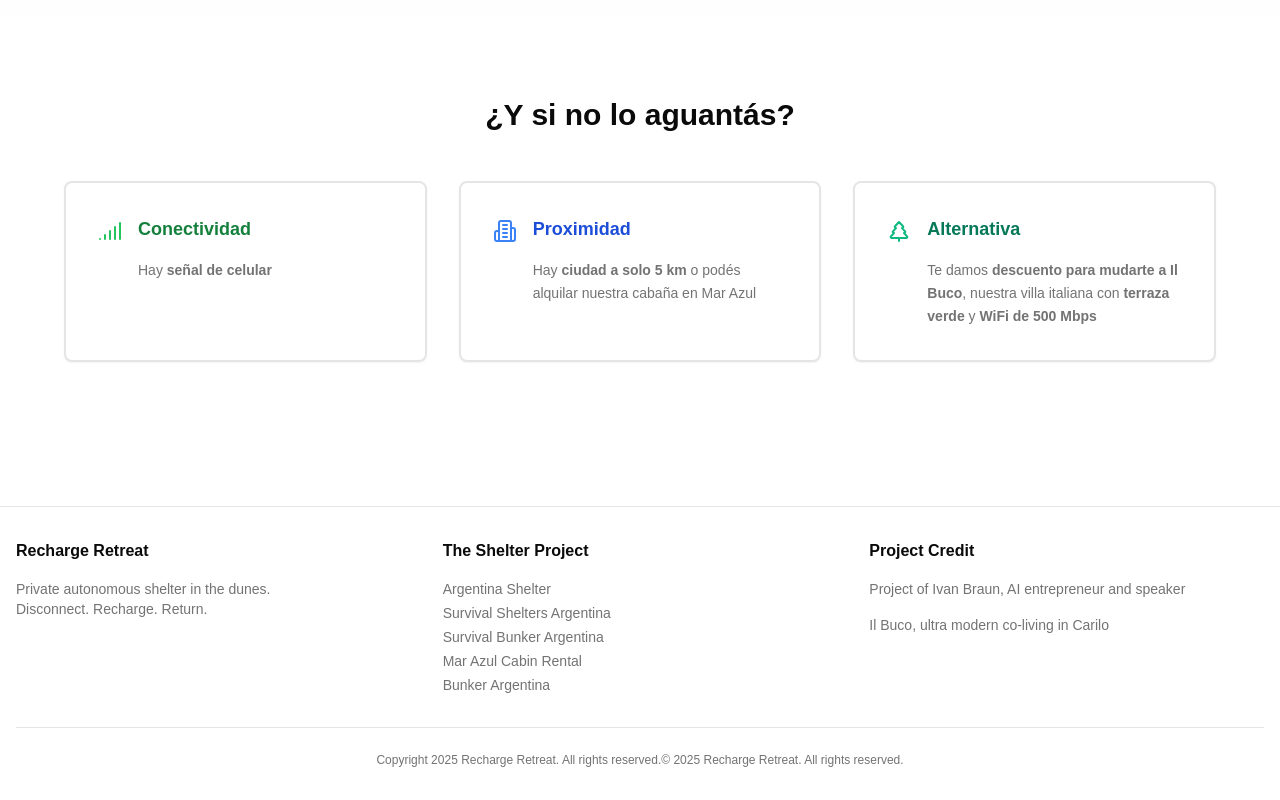
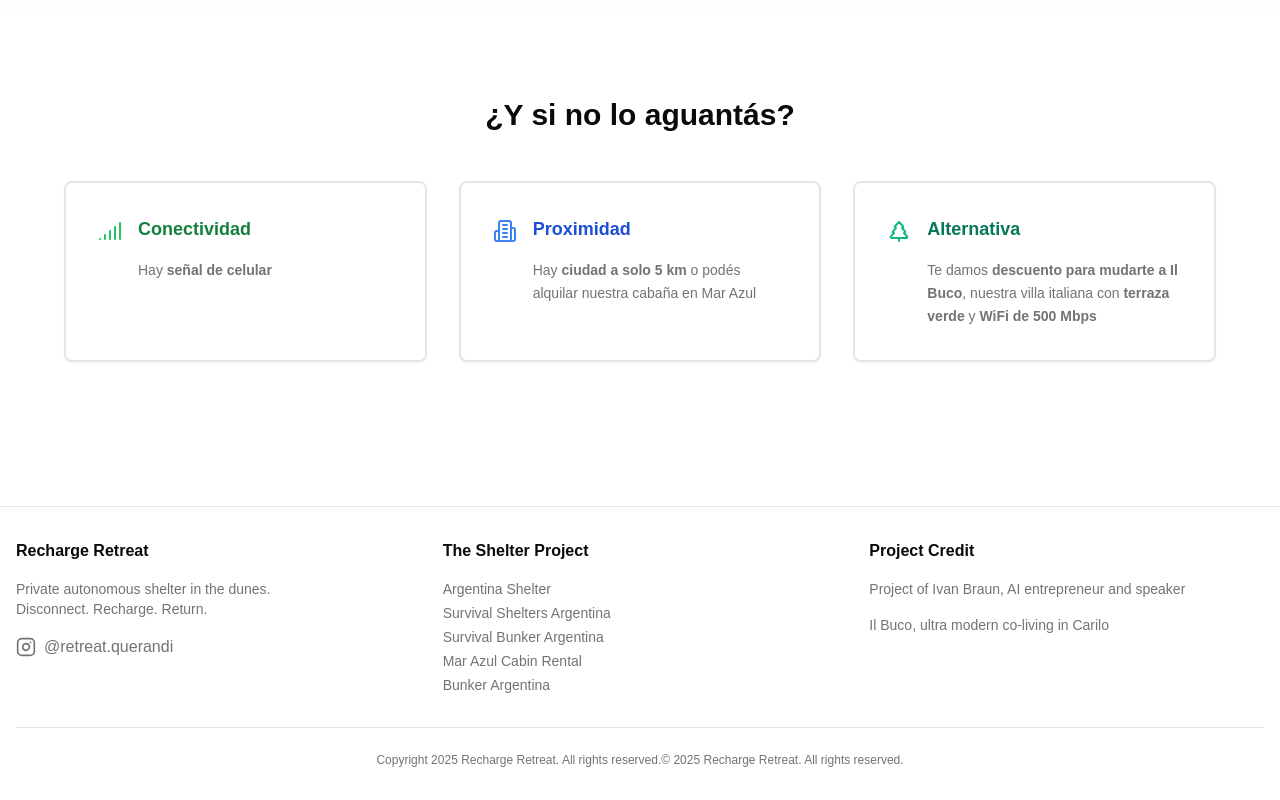
Before and after one commit to visualpharm/recharge-retreat, a Next.js app: page /activities in a window 1280 px wide. Shown: the part 3554-4354 px from the top of the page. Built offline with nearby package versions, Linux system fonts and the light colour scheme.

Commit message:
instagram

```diff
--- a/components/footer.tsx
+++ b/components/footer.tsx
@@ -1,6 +1,7 @@
 "use client";
 import Link from "next/link";
 import { usePathname } from "next/navigation";
+import { Instagram } from "lucide-react";
 
 export default function Footer() {
   const pathname = usePathname();
@@ -27,7 +28,17 @@ export default function Footer() {
                 </>
               )}
             </p>
-
+            <div className="mt-4">
+              <Link
+                href="https://www.instagram.com/retreat.querandi/"
+                target="_blank"
+                rel="noopener noreferrer"
+                className="inline-flex items-center gap-2 text-muted-foreground hover:text-foreground transition-colors"
+              >
+                <Instagram className="h-5 w-5" />
+                <span>@retreat.querandi</span>
+              </Link>
+            </div>
           </div>
 
           <div>
```
